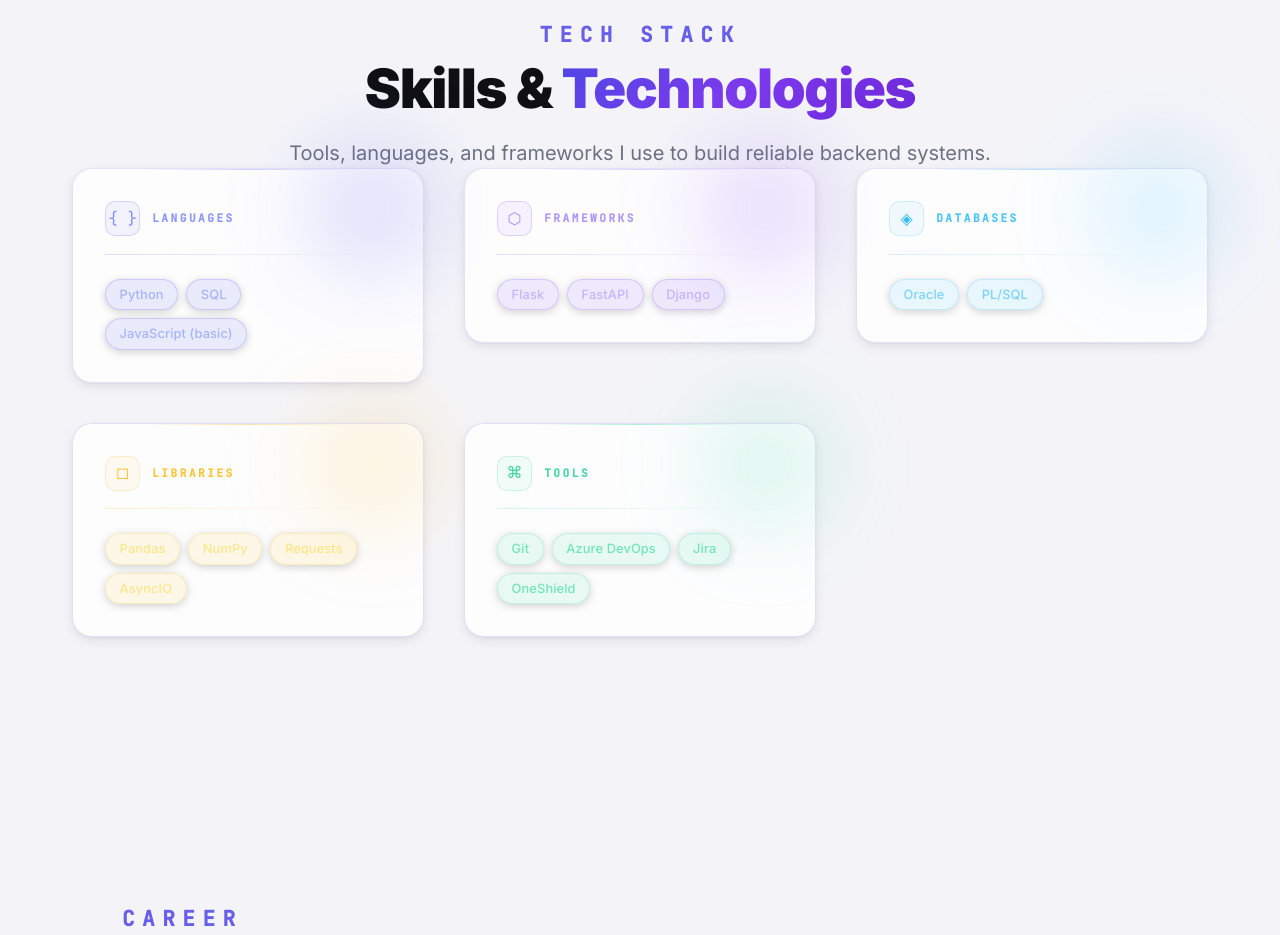
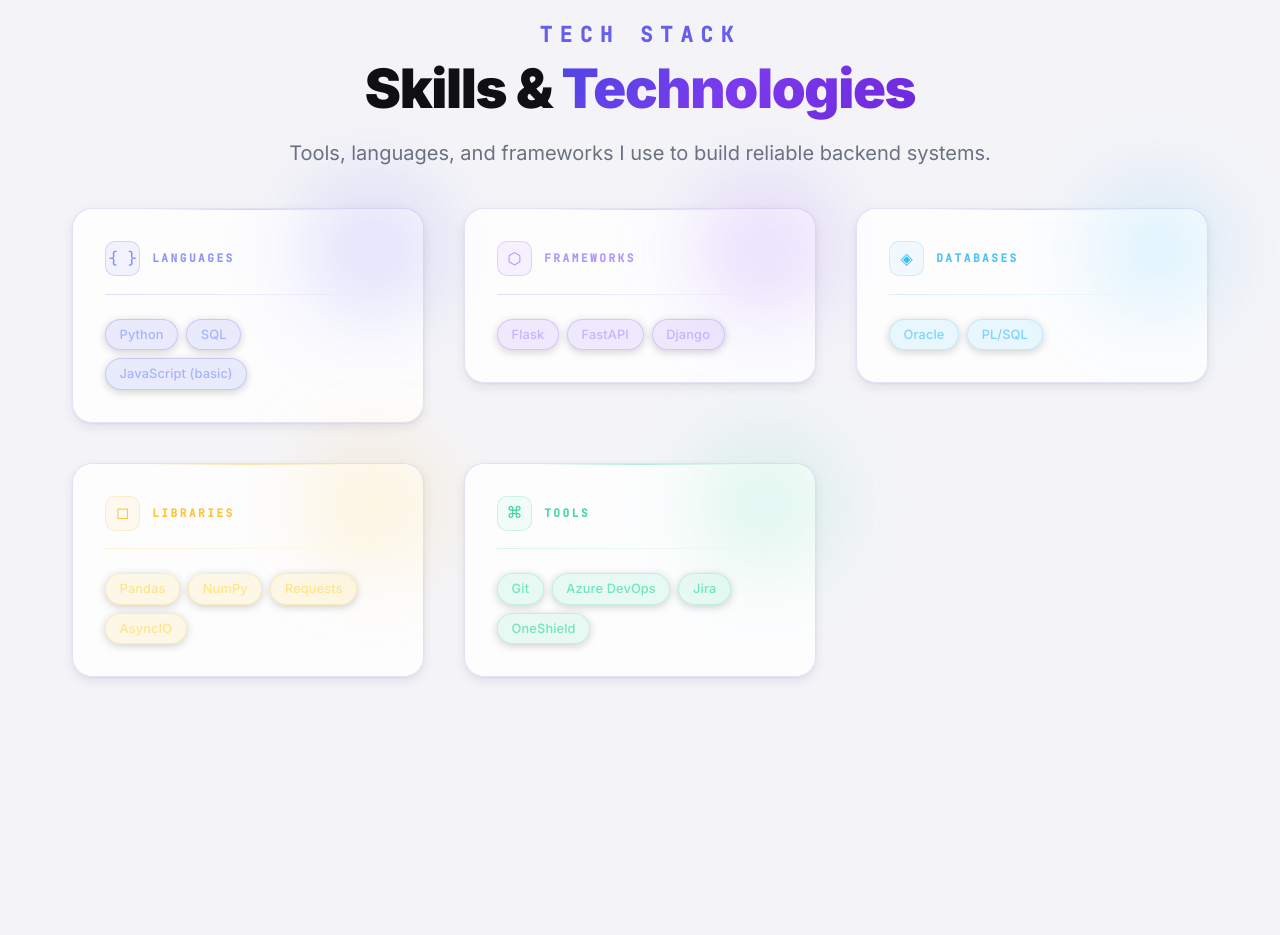
Before and after one commit to nitin264/my-resume, a React (Vite) app in the folder portfolio/: page / in a window 1280 px wide. Shown: the part 1720-2655 px from the top of the page. Built offline with nearby package versions, Linux system fonts and the light colour scheme.

Commit message:
fixes fixes

```diff
--- a/portfolio/src/sections/Skills.jsx
+++ b/portfolio/src/sections/Skills.jsx
@@ -167,6 +167,7 @@
           <motion.div
             variants={cardVariants}
             className="mb-28"
+            initial={false}
             style={{ textAlign: 'center' }}
           >
             <p className="label mb-4">Tech Stack</p>
@@ -177,7 +178,7 @@
               Skills &amp;{' '}
               <span className="gradient-text">Technologies</span>
             </h2>
-            <p style={{ marginBottom: '2.5rem', color: 'var(--muted)', fontSize: '20px', maxWidth: 780, margin: '1rem auto 0' }}>
+            <p style={{ color: 'var(--muted)', fontSize: '20px', maxWidth: 780, margin: '1rem auto 0' ,marginBottom: '2.5rem' }}>
               Tools, languages, and frameworks I use to build reliable backend systems.
             </p>
           </motion.div>
```
